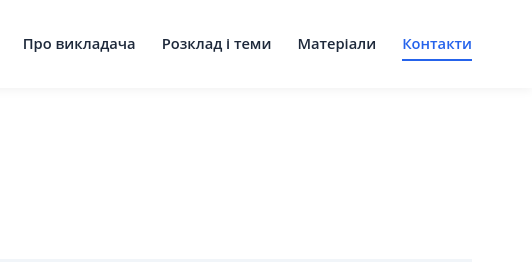
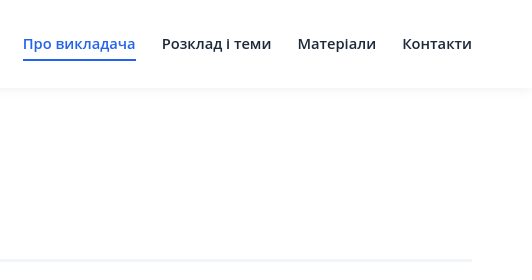
Before and after one commit to Vladnickgo/college-math, a website: page about.html in a window 1280 px wide. Shown: the top 280 px of the page, 748-1280 px from the left. Drawn offline with Linux system fonts and the light colour scheme.

Commit message:
Fix about page link

```diff
--- a/about.html
+++ b/about.html
@@ -23,10 +23,10 @@
             <nav>
                 <ul>
                     <li><a href="index.html">Головна</a></li>
-                    <li><a href="about.html">Про викладача</a></li>
+                    <li><a href="about.html" class="active">Про викладача</a></li>
                     <li><a href="schedule.html">Розклад і теми</a></li>
                     <li><a href="matherials.html">Матеріали</a></li>
-                    <li><a href="contacts.html" class="active">Контакти</a></li>
+                    <li><a href="contacts.html">Контакти</a></li>
                 </ul>
             </nav>
             <button class="burger" onclick="toggleMenu()">☰</button>
```
